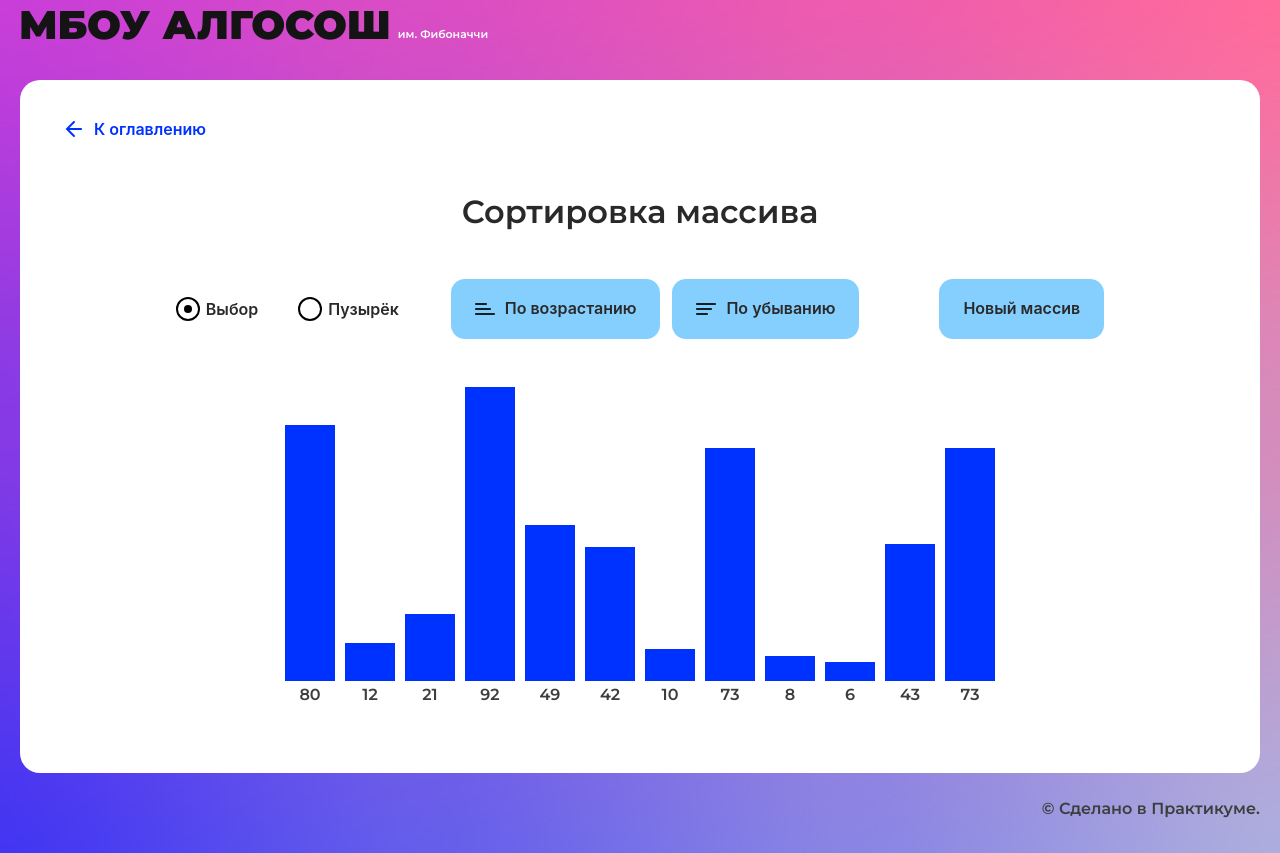
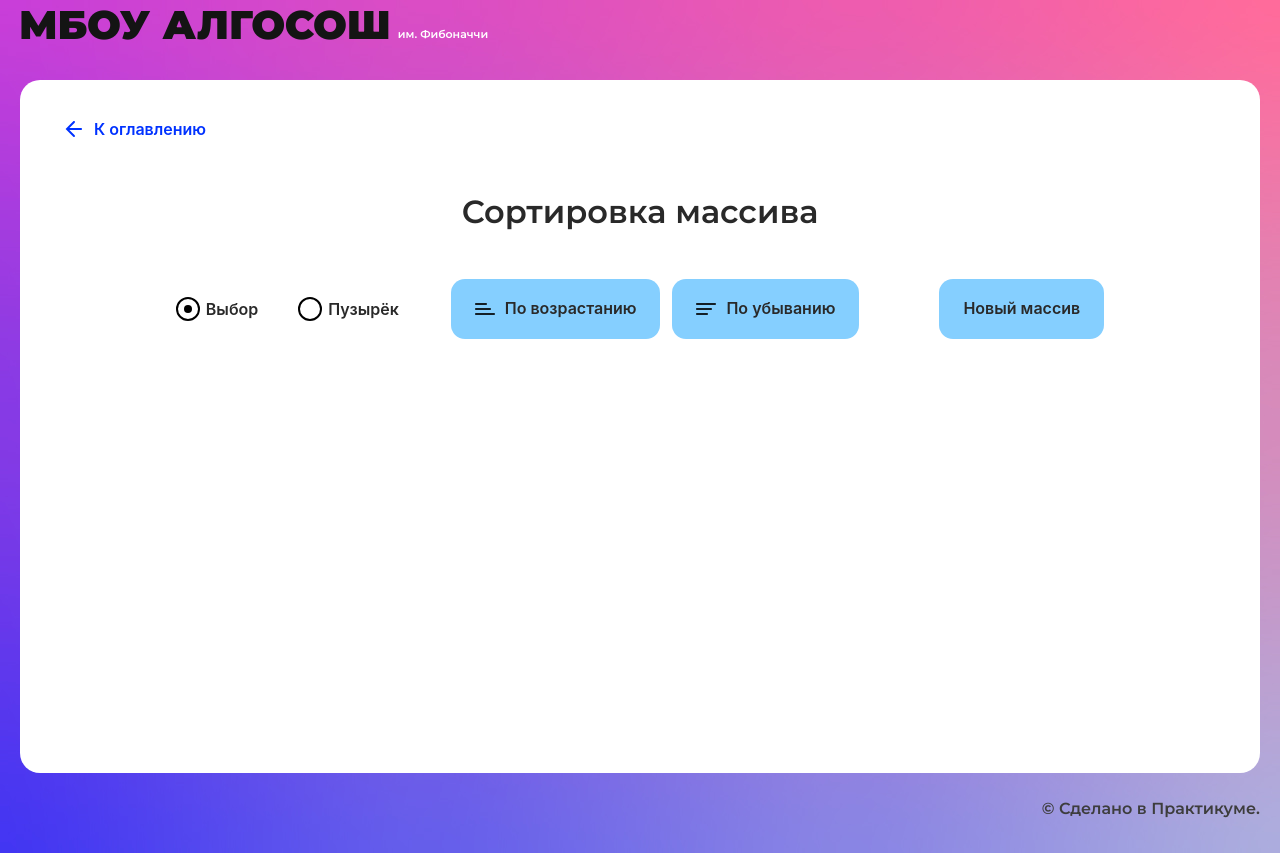
Before and after one commit to lizonkisel/algososh, a React (Create React App) app: page /sorting in a window 1280 px wide. Built offline with nearby package versions, Linux system fonts and the light colour scheme.

Commit message:
feat: array generation works by click on 'new array' button

```diff
--- a/src/components/sorting-page/sorting-page.tsx
+++ b/src/components/sorting-page/sorting-page.tsx
@@ -10,6 +10,31 @@ import { Column } from "../ui/column/column";
 
 export const SortingPage: React.FC = () => {
 
+  const initialState = {
+    arr: null
+  };
+
+  const [state, dispatch] = React.useReducer(reducer, initialState);
+
+  function reducer(state: any, action: any) {
+    switch (action.type) {
+      case 'changeArray':
+        console.log('changeArray');
+        return {
+          ...state,
+          arr: action.arr
+        }
+      default:
+        throw new Error(`Wrong type of action: ${action.type}`);
+    }
+  };
+
+  const [arr, setArr] = React.useState<any[]>([]);
+
+  React.useEffect(() => {
+    dispatch({type: 'changeArray', action: getColumns(arr)})
+  }, [arr])
+
   function randomArr() {
     let arr = [];
 
@@ -18,21 +43,30 @@ export const SortingPage: React.FC = () => {
     for (let j = 0; j < i; j++) {
       let num = Math.floor(Math.random() * (100 - 0 + 1) + 0);
       arr.push(num);
-    }
+    };
+
+    setArr(arr);
 
     return arr;
   };
 
-  const finishingArr = randomArr().map((value, i) => {
-    return (
-      <Column index={value} key={i}/>
-    )
-  });
+  // function getColumns() {
+  //   const startingArr = randomArr();
 
-  function getColumns() {
-    const startingArr = randomArr();
+  //   const finishingArr = startingArr.map((value, i) => {
+  //     return (
+  //       <Column index={value} key={i}/>
+  //     )
+  //   });
 
-    const finishingArr = startingArr.map((value, i) => {
+  //   // setArr(finishingArr);
+
+  //   return finishingArr;
+  // };
+
+  function getColumns(arr: any) {
+
+    const finishingArr = arr.map((value: number, i: number) => {
       return (
         <Column index={value} key={i}/>
       )
@@ -41,12 +75,18 @@ export const SortingPage: React.FC = () => {
     return finishingArr;
   };
 
+  const test = arr.map((value: number, i: number) => {
+    return (
+      <Column index={value} key={i}/>
+    )
+  });
+
   function changeArr() {
     console.log('azaza');
-    getColumns();
+    // getColumns();
   };
 
-  console.log(randomArr());
+  // console.log(randomArr());
   // setInterval(randomArr, 300);
 
   return (
@@ -62,7 +102,7 @@ export const SortingPage: React.FC = () => {
           <Button text='По убыванию' type='button' sorting={Direction.Descending} name='orderOfSorting'/>
         </fieldset>
 
-        <Button text='Новый массив' type='button' onClick={changeArr}/>
+        <Button text='Новый массив' type='button' onClick={randomArr}/>
       </form>
 
       <section className={styles.visualArray}>
@@ -70,7 +110,9 @@ export const SortingPage: React.FC = () => {
         <Column index={60}/>
         <Column index={30}/> */}
         {/* {finishingArr} */}
-        {getColumns()}
+        {/* {getColumns()} */}
+        {test}
+
       </section>
     </SolutionLayout>
   );
```
